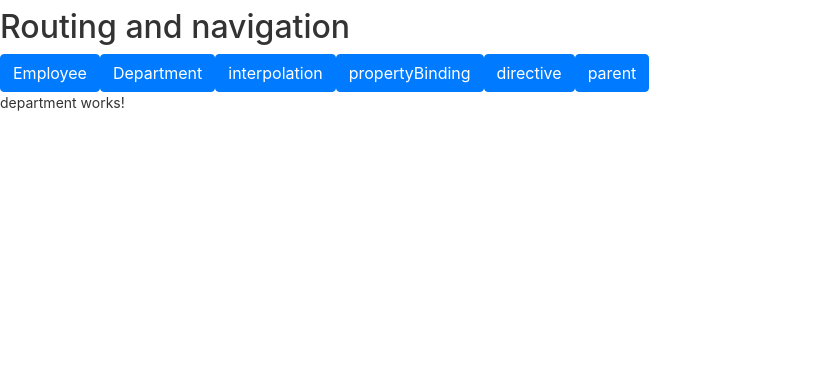
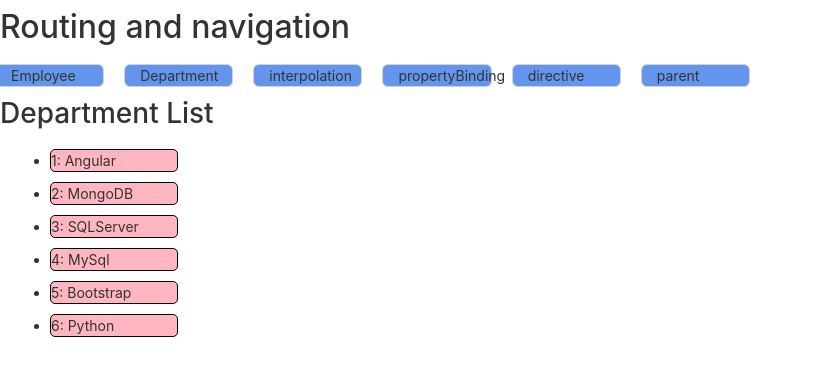
Before and after one commit to ArqamRafay/MasterTheBasic, an Angular app: page /department in a window 1280 px wide. Shown: the top 376 px of the page, without its empty margins (0-813 px from the left). Built offline with nearby package versions, Linux system fonts and the light colour scheme.

Commit message:
add router activated router and param

```diff
--- a/src/app/app-routing.module.ts
+++ b/src/app/app-routing.module.ts
@@ -7,14 +7,17 @@ import { ParentComponent } from './parent/parent.component';
 import { EmployeeListComponent } from './employee-list/employee-list.component';
 import { DepartmentComponent } from './department/department.component';
 import { PageNotFoundComponent } from './page-not-found/page-not-found.component';
+import { DepartmentListComponent } from './department-list/department-list.component';
 
 const routes: Routes = [
+  { path: '', redirectTo:'/department', pathMatch:'full'},
   { path: 'interpolation', component: InterpolationComponent },
   { path: 'propertyBinding', component: PropertybindingComponent },
   { path: 'directive', component: DirectiveComponent },
   { path: 'parent', component: ParentComponent },
   { path: 'employeeList', component: EmployeeListComponent },
   { path: 'department', component: DepartmentComponent },
+  { path: 'department/:id', component: DepartmentListComponent },
   { path: '**', component: PageNotFoundComponent }
 ];
 
--- a/src/app/app.component.html
+++ b/src/app/app.component.html
@@ -596,12 +596,21 @@
 
 <nav>
 
-  <button class="btn btn-primary" routerLink="/employeeList" routerLinkActive="active">Employee</button>
+  <!-- <button class="btn btn-primary" routerLink="/employeeList" routerLinkActive="active">Employee</button>
   <button class="btn btn-primary" routerLink="/department">Department</button>
   <button class="btn btn-primary" routerLink="/interpolation">interpolation</button>
   <button class="btn btn-primary" routerLink="/propertyBinding">propertyBinding</button>
   <button class="btn btn-primary" routerLink="/directive">directive</button>
-  <button class="btn btn-primary" routerLink="/parent">parent</button>
+  <button class="btn btn-primary" routerLink="/parent">parent</button> -->
+
+  <div class="row">
+    <div class="col-1 boxStyle" routerLink="/employeeList" routerLinkActive="active">Employee</div>
+    <div class="col-1 boxStyle" routerLink="/department">Department</div>
+    <div class="col-1 boxStyle" routerLink="/interpolation">interpolation</div>
+    <div class="col-1 boxStyle" routerLink="/propertyBinding">propertyBinding</div>
+    <div class="col-1 boxStyle" routerLink="/directive">directive</div>
+    <div class="col-1 boxStyle" routerLink="/parent">parent</div>
+  </div>
 
 </nav>
 
--- a/src/app/app.component.scss
+++ b/src/app/app.component.scss
@@ -0,0 +1,8 @@
+
+.boxStyle{
+    margin: 10px;
+    border: lightgrey 1px solid;
+    background-color: cornflowerblue;
+    cursor: pointer;
+    border-radius: 6px;
+}
--- a/src/app/app.module.ts
+++ b/src/app/app.module.ts
@@ -15,6 +15,7 @@ import { HttpClientModule } from '@angular/common/http';
 import { DepartmentComponent } from './department/department.component';
 import { PageNotFoundComponent } from './page-not-found/page-not-found.component'
 import { GeneralHelper } from './_GeneralHelper/generalHelper';
+import { DepartmentListComponent } from './department-list/department-list.component';
 
 @NgModule({
   declarations: [
@@ -28,6 +29,7 @@ import { GeneralHelper } from './_GeneralHelper/generalHelper';
     EmployeeDetailComponent,
     DepartmentComponent,
     PageNotFoundComponent,
+    DepartmentListComponent,
 
   ],
   imports: [
--- /dev/null
+++ b/src/app/department-list/department-list.component.html
@@ -0,0 +1,4 @@
+<h5>you selected department with id = {{departmentId }}</h5>
+
+<a (click)="goPrevious()">Previous</a>
+<a (click)="goNext()">Next</a>
--- /dev/null
+++ b/src/app/department-list/department-list.component.ts
@@ -0,0 +1,34 @@
+import { Component, OnInit } from '@angular/core';
+import { ActivatedRoute, Router, ParamMap } from '@angular/router';
+@Component({
+  selector: 'app-department-list',
+  templateUrl: './department-list.component.html',
+  styleUrls: ['./department-list.component.scss']
+})
+export class DepartmentListComponent implements OnInit {
+  public departmentId;
+  constructor(private activatedRoute: ActivatedRoute, private router: Router) {
+
+  }
+
+  ngOnInit() {
+    // let id = this.activatedRoute.snapshot.paramMap.get('id');
+    // this.departmentId = id
+
+    this.activatedRoute.paramMap.subscribe((paramMap: ParamMap) => {
+      let id = parseInt(paramMap.get('id'))
+      this.departmentId = id;
+    })
+
+  }
+  goPrevious() {
+    let previousId = this.departmentId - 1;
+    this.router.navigate(['/department', previousId]);
+
+  }
+  goNext() {
+    let nextId = this.departmentId + 1;
+    this.router.navigate(['/department', nextId]);
+  }
+
+}
--- a/src/app/department/department.component.html
+++ b/src/app/department/department.component.html
@@ -1 +1,15 @@
-<p>department works!</p>
+<h3>
+    Department List
+</h3>
+
+<div class="row">
+    <div class="col-2">
+        <ul>
+            <li class="boxStyle" (click)="onSelect(department)" *ngFor="let department of departmentList">
+                <span>{{department.id}}: </span>{{department.name}}
+            </li>
+        </ul>
+    </div>
+    <div class="col-4"></div>
+    <div class="col-4"></div>
+</div>
--- a/src/app/department/department.component.scss
+++ b/src/app/department/department.component.scss
@@ -0,0 +1,7 @@
+.boxStyle{
+    margin: 10px;
+    border: black 1px solid;
+    background-color: lightpink;
+    border-radius: 5px;
+    cursor: pointer;
+}
--- a/src/app/department/department.component.ts
+++ b/src/app/department/department.component.ts
@@ -1,4 +1,5 @@
 import { Component, OnInit } from '@angular/core';
+import { Router } from '@angular/router';
 
 @Component({
   selector: 'app-department',
@@ -7,9 +8,19 @@ import { Component, OnInit } from '@angular/core';
 })
 export class DepartmentComponent implements OnInit {
 
-  constructor() { }
+  departmentList = [{ "id": 1, "name": "Angular" },
+  { "id": 2, "name": "MongoDB" },
+  { "id": 3, "name": "SQLServer" },
+  { "id": 4, "name": "MySql" },
+  { "id": 5, "name": "Bootstrap" },
+  { "id": 6, "name": "Python" }]
+  constructor(private router: Router) { }
 
   ngOnInit() {
   }
+  onSelect(department) {
+    // example of router parameter
+    this.router.navigate(['/department',department.id])
 
+  }
 }
--- a/src/app/employee.service.ts
+++ b/src/app/employee.service.ts
@@ -11,6 +11,8 @@ export class EmployeeService {
 
   constructor(private http: HttpClient) { }
 
+// design one more service get against ID
+
   getEmployee(): Observable<IEmployee[]> {
     return this.http.get<IEmployee[]>(this._url).catch(this.errorHandler);
   }
```
Also changed, not shown: src/app/department-list/department-list.component.scss (added), 1 other file (tests, documents, lock files or other folders).
